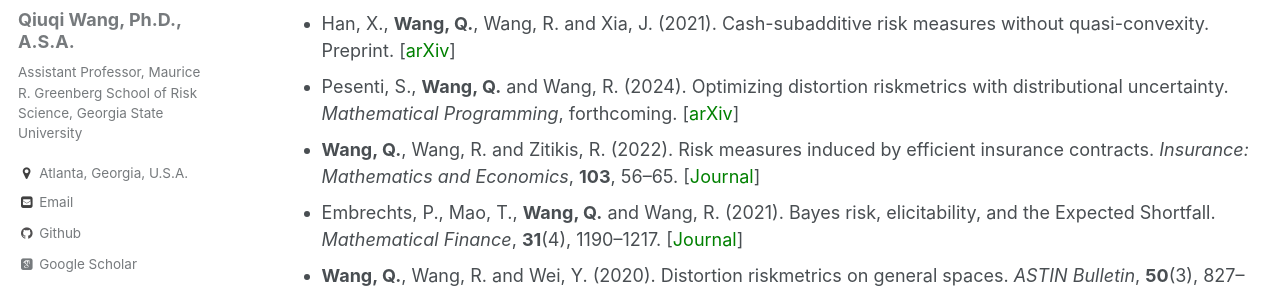
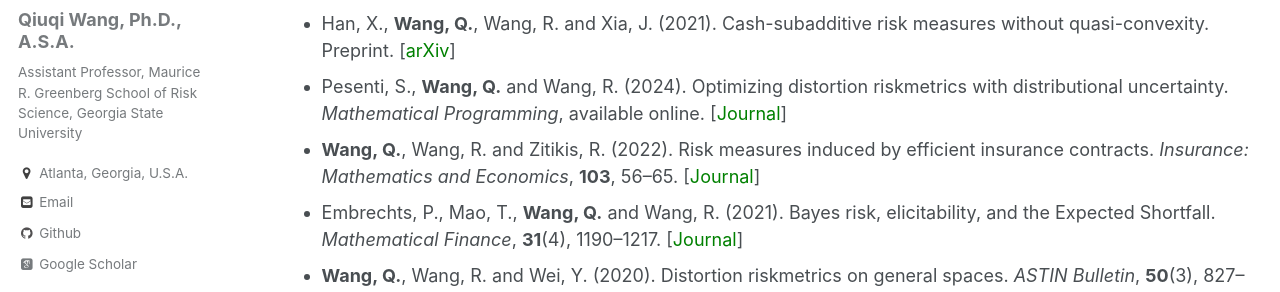
Before and after one commit to qwangan/qwangan.github.io, a Jekyll site: the page built from _pages/publications.md, in a window 1280 px wide and 959 px high. Shown: the part 253-545 px from the top of the window. Built offline with Jekyll 4.4.1, drawn with Linux system fonts in a browser that asks for light colours; some web fonts are replaced.

Commit message:
Update publications.md

```diff
--- a/_pages/publications.md
+++ b/_pages/publications.md
@@ -8,7 +8,7 @@ author_profile: true
 * Aboagye, E., Asimit, V., Fung, T. C., Peng, L. and **Wang, Q.** (2024). A revisit of the optimal excess-of-loss contract. Preprint. [[<span style="color:green">arXiv</span>]](https://arxiv.org/abs/2405.00188).
 * **Wang, Q.**, Wang, R. and Ziegel, J. (2022). E-backtesting. Preprint. [[<span style="color:green">arXiv</span>]](https://arxiv.org/abs/2209.00991)
 * Han, X., **Wang, Q.**, Wang, R. and Xia, J. (2021). Cash-subadditive risk measures without quasi-convexity. Preprint. [[<span style="color:green">arXiv</span>]](https://arxiv.org/abs/2110.12198#)
-* Pesenti, S., **Wang, Q.** and Wang, R. (2024). Optimizing distortion riskmetrics with distributional uncertainty. *Mathematical Programming*, forthcoming. [[<span style="color:green">arXiv</span>]](http://arxiv.org/abs/2011.04889)
+* Pesenti, S., **Wang, Q.** and Wang, R. (2024). Optimizing distortion riskmetrics with distributional uncertainty. *Mathematical Programming*, available online. [[<span style="color:green">Journal</span>]](https://link.springer.com/article/10.1007/s10107-024-02128-6)
 * **Wang, Q.**, Wang, R. and Zitikis, R. (2022). Risk measures induced by efficient insurance contracts. *Insurance: Mathematics and Economics*, **103**, 56--65. [[<span style="color:green">Journal</span>]](https://doi.org/10.1016/j.insmatheco.2022.01.003)
 * Embrechts, P., Mao, T., **Wang, Q.** and Wang, R. (2021). Bayes risk, elicitability, and the Expected Shortfall. *Mathematical Finance*, **31**(4), 1190--1217. [[<span style="color:green">Journal</span>]](https://onlinelibrary.wiley.com/doi/full/10.1111/mafi.12313)
 * **Wang, Q.**, Wang, R. and Wei, Y.  (2020). Distortion riskmetrics on general spaces. *ASTIN Bulletin*, **50**(3), 827--851. [[<span style="color:green">Journal</span>]](https://doi.org/10.1017/asb.2020.14)
```
